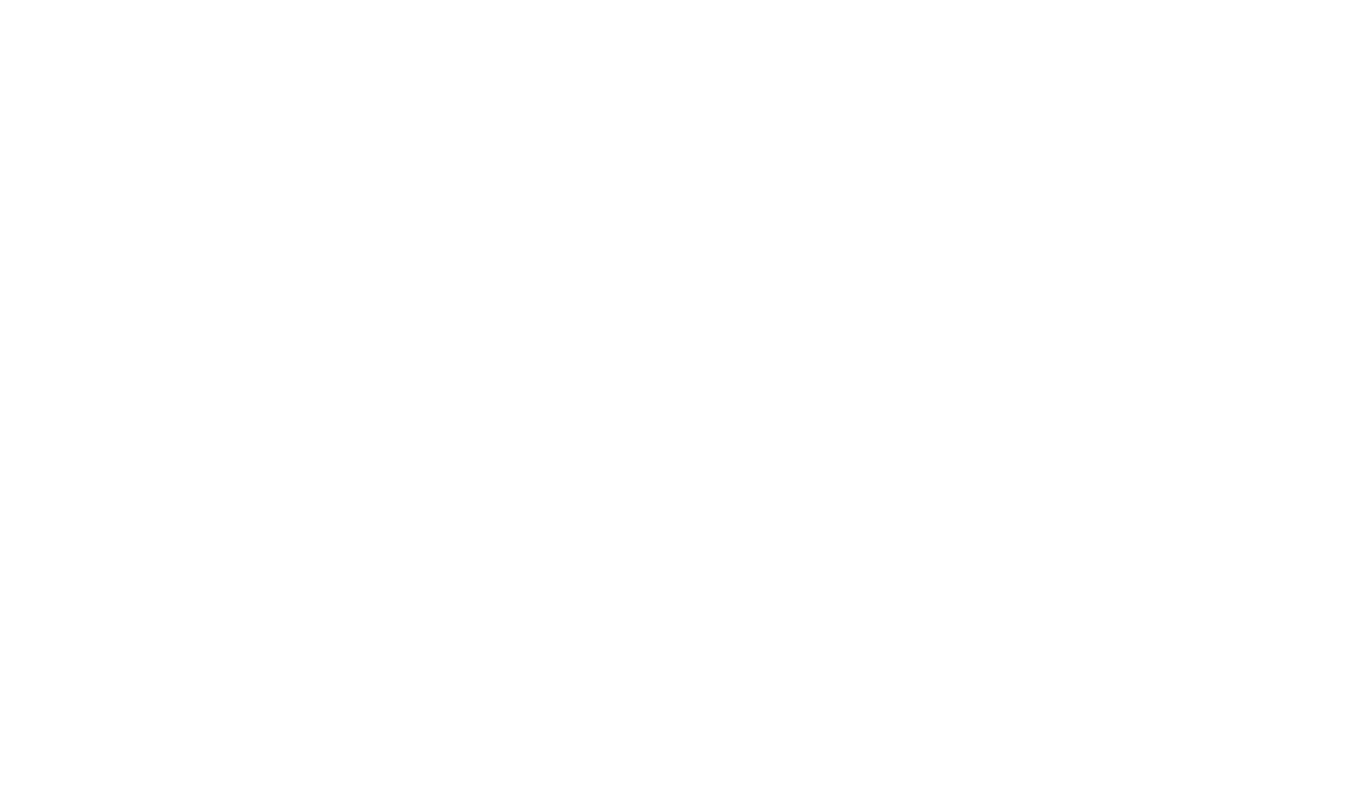
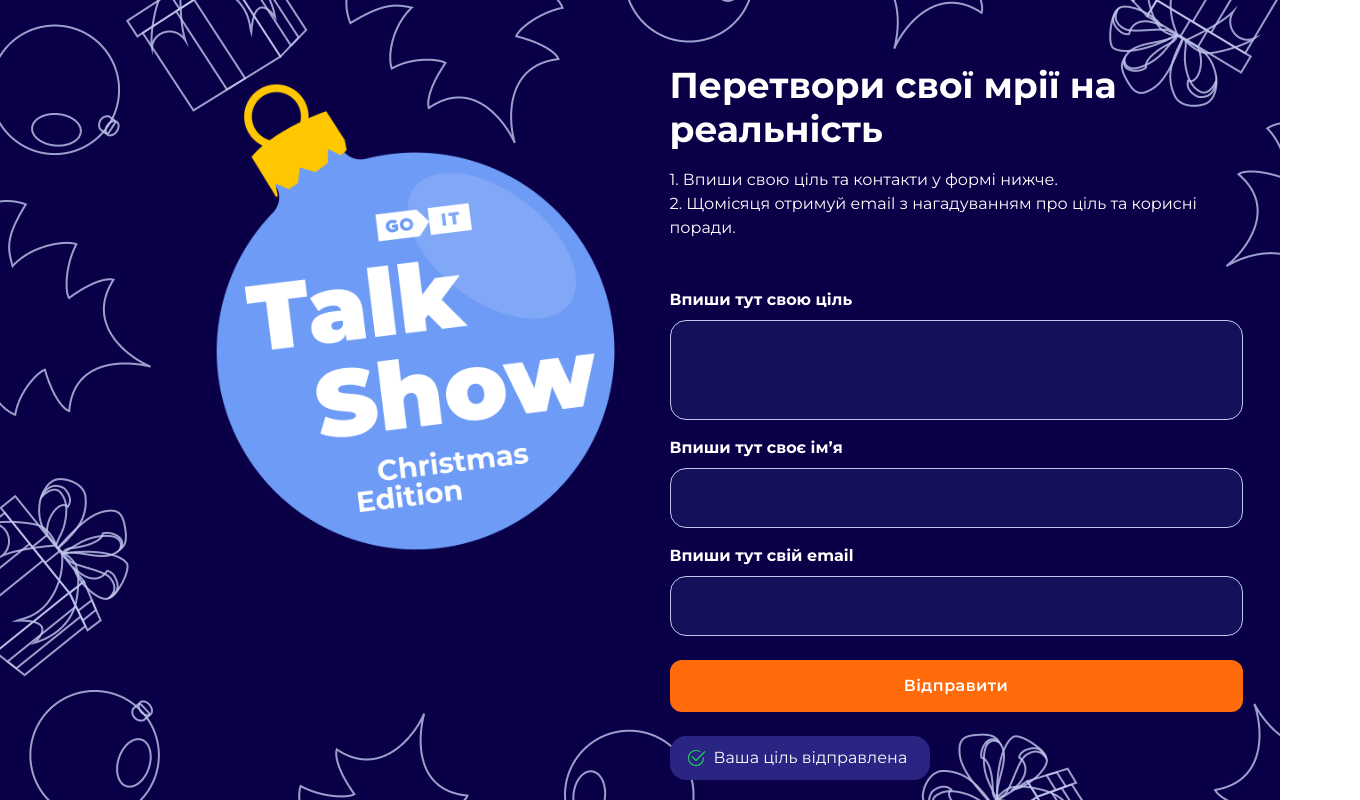
Before and after one commit to Kotiko-UA/new-year-show, a plain HTML site: page index.html in a window 1280 px wide. Shown: the whole page, 1360 px wide, since content can reach past the window. Drawn offline with nearby package versions, Linux system fonts and the light colour scheme.

Commit message:
add markup

```diff
--- a/css/style.css
+++ b/css/style.css
@@ -0,0 +1,197 @@
+* {
+    font-family: 'Inter';
+    margin: 0;
+    padding: 0;
+    box-sizing: border-box;
+    text-decoration: none;
+    list-style: none;
+    scroll-behavior: smooth;
+}
+
+
+body .is-hidden {
+    overflow: hidden;
+}
+
+img {
+    display: block;
+    width: 100%;
+    height: auto;
+    object-fit: cover;
+}
+
+::-webkit-scrollbar {
+    width: 8px;
+
+}
+
+::-webkit-scrollbar-thumb {
+    height: 20px;
+    border-radius: 5px;
+}
+
+.hero {
+    background-color: #FFF;
+    background-image: url(../img/bg.png);
+
+}
+
+.container {
+    width: 1360px;
+    height: 800px;
+    display: flex;
+    justify-content: center;
+    padding: 64px 95px 28px 158px;
+}
+
+.title {
+    margin-bottom: 16px;
+
+    color: #2F2F37;
+    font-family: 'Montserrat';
+    font-size: 36px;
+    font-style: normal;
+    font-weight: 700;
+    line-height: 122.222%;
+    /* 122.222% */
+}
+
+.list {
+    margin-bottom: 48px;
+}
+
+.list-item {
+    color: #2F2F37;
+    font-family: 'Montserrat';
+    font-size: 16px;
+    font-style: normal;
+    font-weight: 400;
+    line-height: 150%;
+    /* 150% */
+}
+
+.form-label {
+    display: block;
+    margin-bottom: 8px;
+    color: #2F2F37;
+    text-align: left;
+    font-family: 'Montserrat';
+    font-size: 16px;
+    font-style: normal;
+    font-weight: 700;
+    line-height: 150%;
+    /* 150% */
+}
+
+.form-input {
+    display: block;
+    margin-bottom: 16px;
+    padding: 10px 24px;
+
+    color: #2F2F37;
+    font-family: 'Montserrat';
+    font-size: 16px;
+    font-style: normal;
+    font-weight: 400;
+    line-height: 150%;
+    align-items: center;
+
+    border-radius: 16px;
+    border: 1px solid #BFC7ED;
+    background-color: rgba(109, 155, 245, 0.10);
+}
+
+.input-goal {
+    width: 573px;
+    height: 100px;
+}
+
+.input-name {
+    width: 573px;
+    height: 60px;
+}
+
+.input-email {
+    width: 573px;
+    height: 60px;
+    margin-bottom: 24px;
+}
+
+.form-button {
+    display: block;
+    width: 573px;
+    padding: 12px 16px;
+    border-color: transparent;
+    border-radius: 12px;
+    background-color: #FF6B0A;
+
+    color: #FFF;
+    text-align: center;
+    font-family: 'Montserrat';
+    font-size: 16px;
+    font-style: normal;
+    font-weight: 600;
+    line-height: 150%;
+    letter-spacing: 0.5px;
+}
+
+.compolite-text-wrap {
+    width: 260px;
+    margin-top: 24px;
+    display: flex;
+    flex-direction: row;
+    justify-content: flex-start;
+    align-items: center;
+    gap: 8px;
+    padding: 12px 16px;
+    border-radius: 16px;
+    border-color: transparent;
+    background-color: #D9E6FF;
+
+}
+
+
+.complite-img {
+    width: 20px;
+    height: 20px;
+}
+
+.complite-text {
+    color: #2F2F37;
+    font-family: Montserrat;
+    font-size: 16px;
+    font-style: normal;
+    font-weight: 400;
+    line-height: 24%;
+
+}
+
+.add-mood .hero {
+    background-color: #0A0047;
+}
+
+.add-mood .title {
+    color: #FFF;
+}
+
+.add-mood .list-item {
+    color: #FFF;
+}
+
+.add-mood .form-label {
+    color: #FFF;
+}
+
+.add-mood .form-input {
+    color: #FFF;
+    background-color: rgba(109, 155, 245, 0.10);
+}
+
+.add-mood .compolite-text-wrap {
+    background-color: #2A2482;
+    ;
+}
+
+.add-mood .complite-text {
+    color: #FFF;
+}
--- a/index.html
+++ b/index.html
@@ -17,7 +17,57 @@
 
     <link rel="stylesheet" href="./css/style.css" />
   </head>
-  <body>
+  <!-- add to body class 'add-mood' -->
+  <body class="add-mood">
+    <section class="hero">
+      <div class="container">
+        <div class="toy"><img src="./img/tree-toy.png" alt="toy" /></div>
+        <div class="form-wrapper">
+          <h1 class="title">Перетвори свої мрії на реальність</h1>
+          <ul class="list">
+            <li class="list-item">
+              1. Впиши свою ціль та контакти у формі нижче.
+            </li>
+            <li class="list-item">
+              2. Щомісяця отримуй email з нагадуванням про ціль та корисні
+              поради.
+            </li>
+          </ul>
+          <form action="">
+            <label class="form-label" for="goal">Впиши тут свою ціль</label>
+            <input
+              class="form-input input-goal"
+              type="text"
+              name="goal"
+              id="goal"
+            />
+            <label class="form-label" for="name">Впиши тут своє ім’я</label>
+            <input
+              class="form-input input-name"
+              type="text"
+              name="name"
+              id="name"
+            />
+            <label class="form-label" for="email">Впиши тут свій еmail</label>
+            <input
+              class="form-input input-email"
+              type="email"
+              name="email"
+              id="email"
+            />
+            <button class="form-button" type="submit">Відправити</button>
+            <div class="compolite-text-wrap">
+              <img
+                class="complite-img"
+                src="./img/bi_check2-circle.svg"
+                alt=""
+              />
+              <p class="complite-text">Ваша ціль відправлена</p>
+            </div>
+          </form>
+        </div>
+      </div>
+    </section>
     <script type="module" src="./js/main.js"></script>
   </body>
 </html>
```
Also changed, not shown: img/bg.png (added), img/bi_check2-circle.svg (added), img/tree-toy.png (added).
